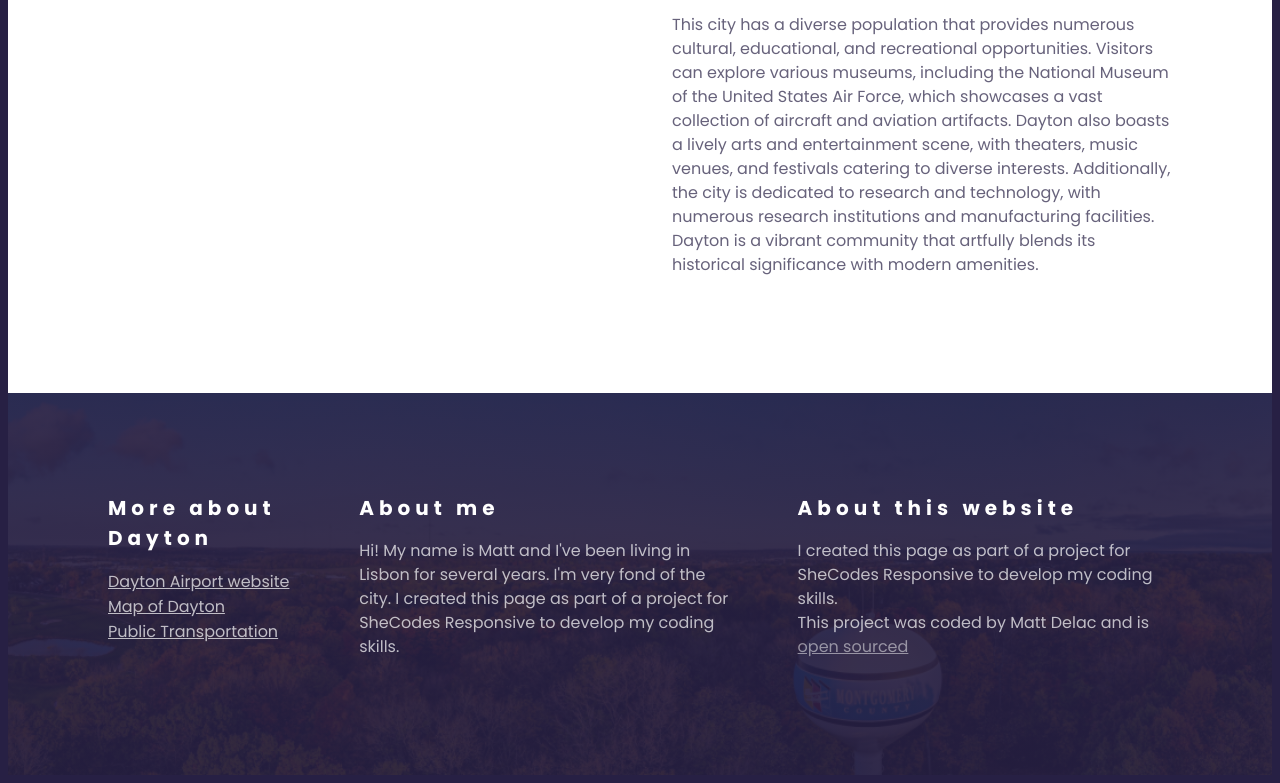
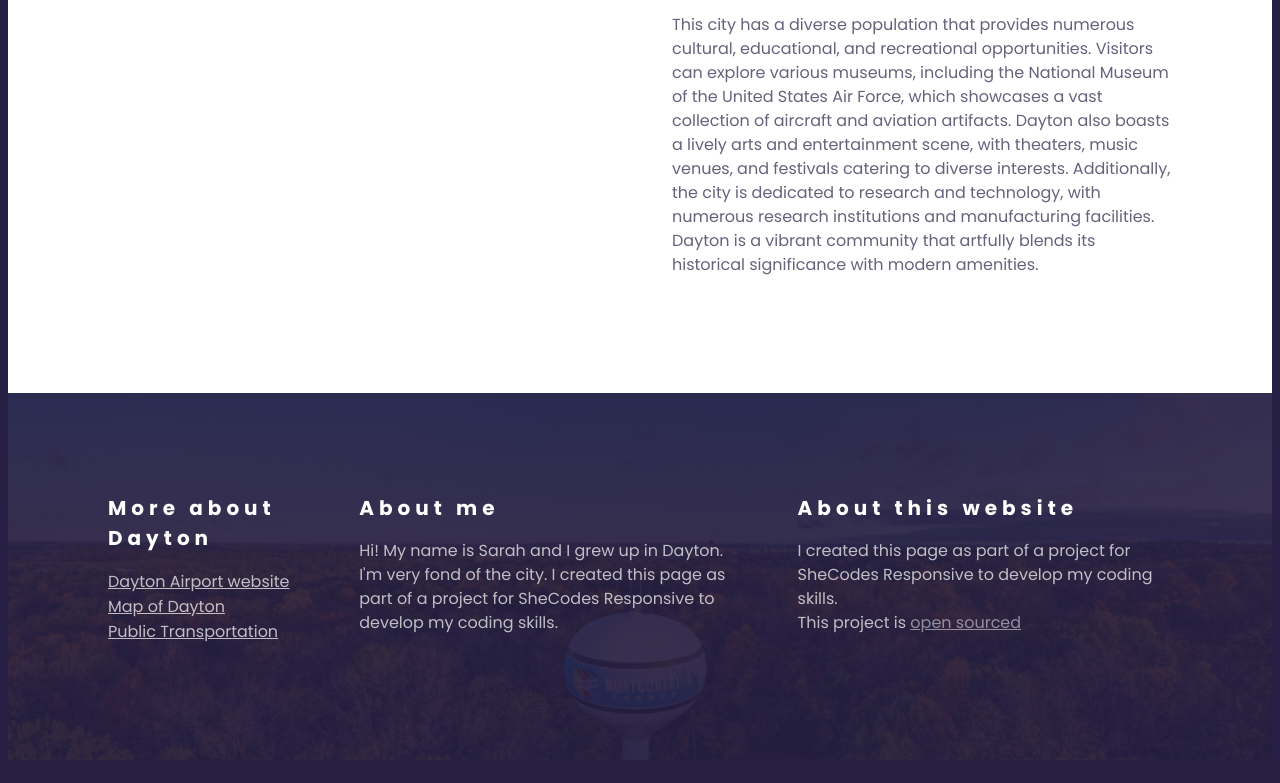
Before and after one commit to SarahVanT/Travel_Project, a plain HTML site: page index.html in a window 1280 px wide. Shown: the part 1238-2021 px from the top of the page. Drawn offline with Linux system fonts and the light colour scheme.

Commit message:
Worked on footer

```diff
--- a/index.html
+++ b/index.html
@@ -65,20 +65,15 @@
                 <div>
                     <h3>About me</h3>
                     <p>
-                        Hi! My name is Matt and I've been living in Lisbon for several
-                        years. I'm very fond of the city. I created this page as part of a
-                        project for SheCodes Responsive to develop my coding skills.
+                        Hi! My name is Sarah and I grew up in Dayton. I'm very fond of the city. I created this page as part of a project for SheCodes Responsive to develop my coding skills.
                     </p>
                 </div>
                 <div>
                     <h3>About this website</h3>
                     <p>
-                        I created this page as part of a project for SheCodes Responsive
-                        to develop my coding skills.
+                        I created this page as part of a project for SheCodes Responsive to develop my coding skills.
                         <br />
-                        This project was coded by Matt Delac and is
-                        <a href="https://github.com/matthieua/lisbon-travel-project" target="_blank">
-                            open sourced</a>
+                        This project is <a href="https://github.com/SarahVanT/Travel_Project" target="_blank">open sourced</a>
                     </p>
                 </div>
             </section>
--- a/src/style.css
+++ b/src/style.css
@@ -128,6 +128,7 @@ footer {
 
   background-repeat: no-repeat;
   background-size: cover;
+  background-position: center;
 }
 
 footer h3 {
@@ -157,32 +158,6 @@ footer a {
   color: white;
   opacity: 0.7;
 }
-/* footer{
-    color: white;
-    background-image: linear-gradient( rgba(39, 32, 68, 0.9), rgba(39, 32, 68, 0.9) ), url(/images/footer.png);
-    background-repeat: no-repeat;
-    background-size: cover;
-    background-position: center;
-}
-
-footer h3{
-    font-size: 20px;
-    font-weight: 700;
-    line-height: 30px;
-}
-
-footer p{
-    font-size: 16px;
-    font-weight: 400;
-    line-height: 24px;
-}
-
-footer li {
-    list-style: none;
-    margin: 0;
-    padding: 0;
-    text-align: left;
-} */
 
 @media (max-width: 960px){
     header{
```
